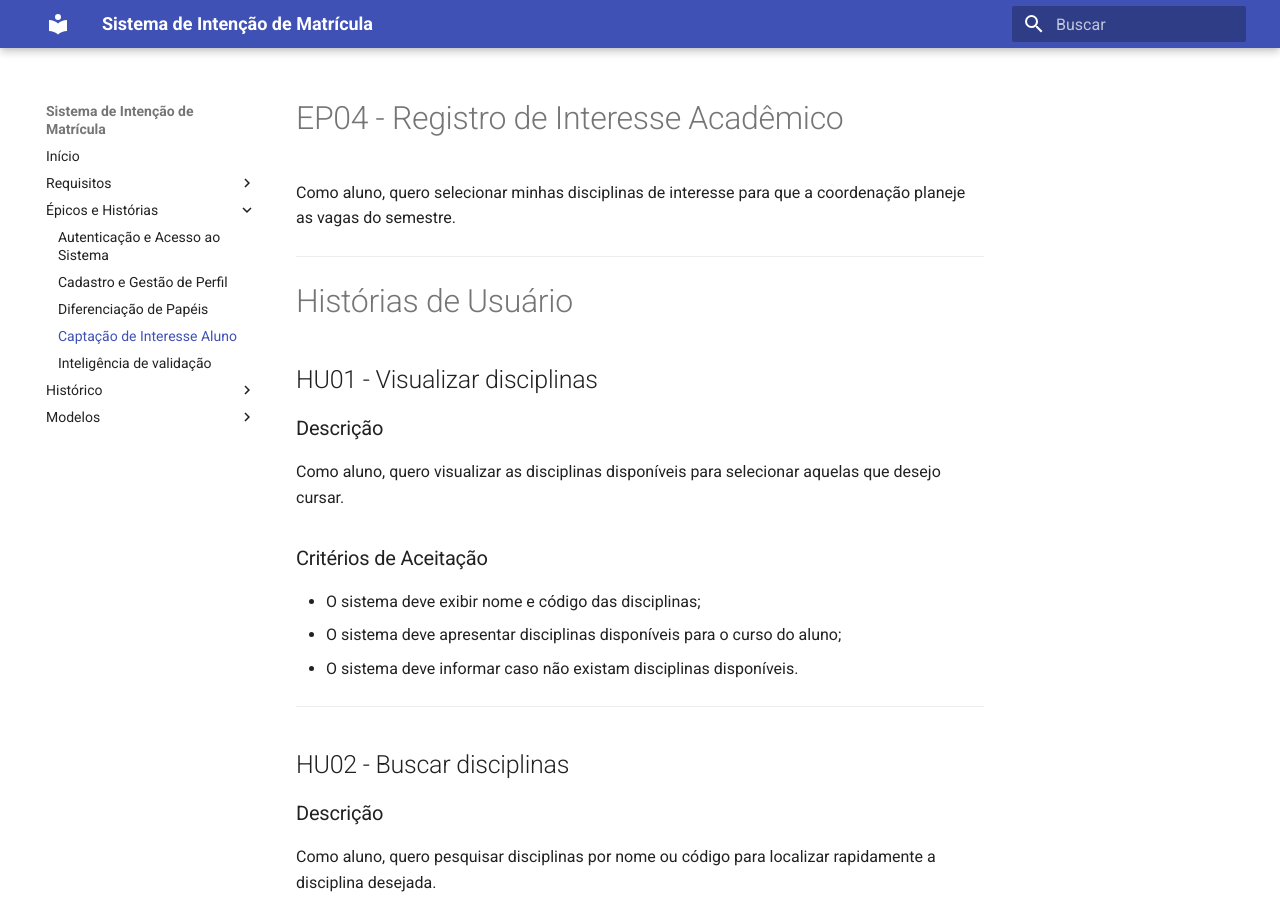
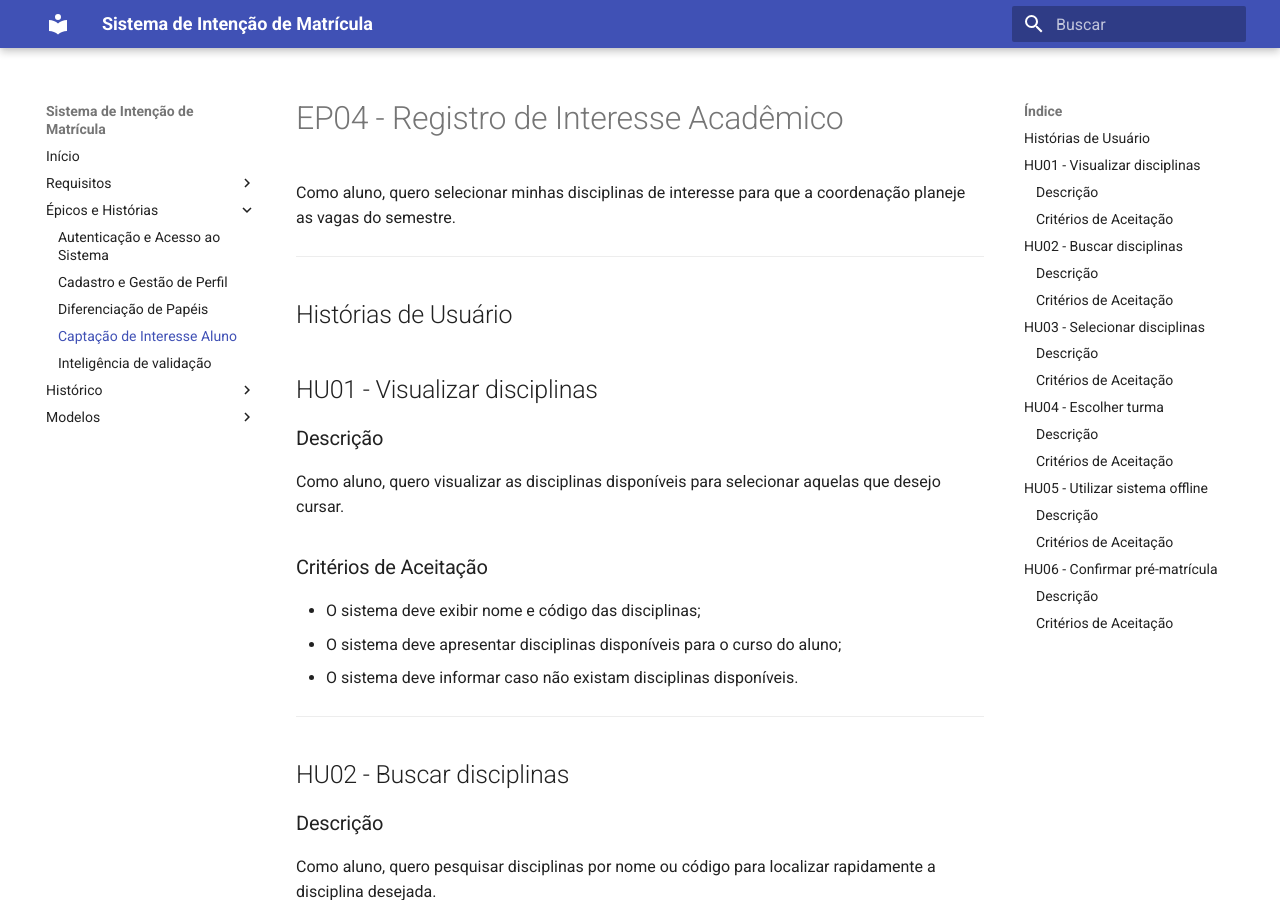
Before and after one commit to si-2026-1/Sistema_de_intencao_de_matricula, an MkDocs documentation site: the page built from docs/epicos_e_historias_de_usuarios/EP04_Captacao_de_interesse_alunos.md, in a window 1280 px wide and 900 px high. Built offline with MkDocs 1.6.1 and Material for MkDocs 9.7.7, drawn with Linux system fonts in a browser that asks for light colours.

Commit message:
Fix header level and formatting in user stories document

```diff
--- a/docs/epicos_e_historias_de_usuarios/EP04_Captacao_de_interesse_alunos.md
+++ b/docs/epicos_e_historias_de_usuarios/EP04_Captacao_de_interesse_alunos.md
@@ -4,7 +4,7 @@ Como aluno, quero selecionar minhas disciplinas de interesse para que a coordena
 
 ---
 
-# Histórias de Usuário
+## Histórias de Usuário
 
 ## HU01 - Visualizar disciplinas
 
```
